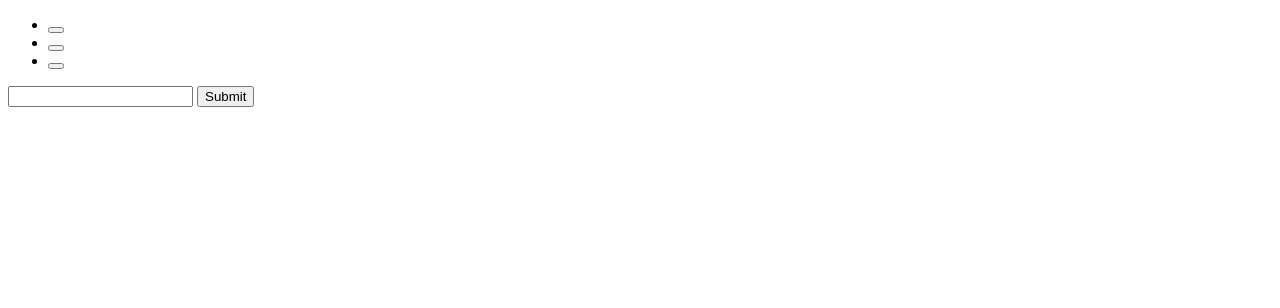
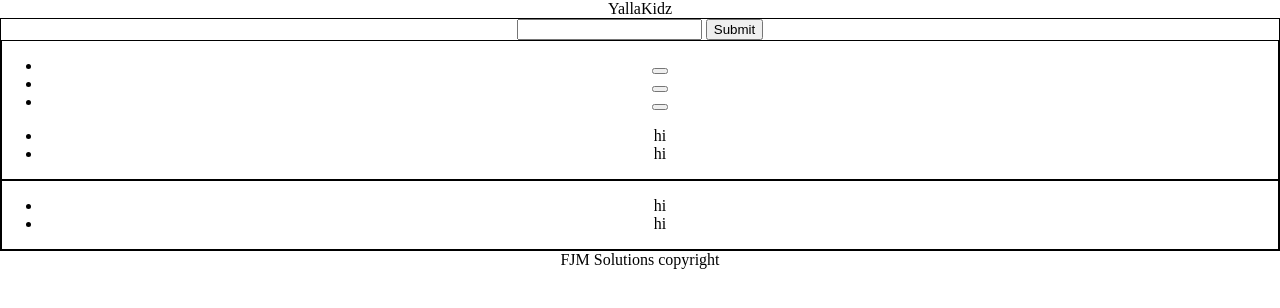
Before and after one commit to facn5/KidzPlanner, a website: page index.html in a window 1280 px wide. Drawn offline with Linux system fonts and the light colour scheme.

Commit message:
added css html basic elements

```diff
--- a/index.html
+++ b/index.html
@@ -1,20 +1,39 @@
 <!DOCTYPE html>
 <html>
+
 <head>
   <meta charset="utf-8">
   <title>tdd todo</title>
   <link rel="stylesheet" href="./style.css">
 </head>
+
 <body>
-    <div id = "todo-container">
+  <header>YallaKidz</header>
+
+  <div class="list-group">
+
+    <form id="add-todo">
+      <input type="text" name="description" value="">
+      <input type="submit" name=""  value="Submit">
+    </form>
+    <div id="todo-container">
       <ul>
+        <li>hi</li>
+        <li>hi</li>
       </ul>
     </div>
-    <form id="add-todo">
-      <input type="text" name="description" value="">
-      <input type="submit" name="" value="Submit">
-    </form>
+
+    <div id="completed-container">
+      <ul>
+        <li>hi</li>
+        <li>hi</li>
+      </ul>
+    </div>
+
+  </div>
+  <footer>FJM Solutions copyright</footer>
 </body>
-  <script type="text/javascript" src = "./logic.js"></script>
-  <script type="text/javascript" src = "./dom.js"></script>
+<script type="text/javascript" src="./logic.js"></script>
+<script type="text/javascript" src="./dom.js"></script>
+
 </html>
--- a/style.css
+++ b/style.css
@@ -0,0 +1,24 @@
+body {
+  margin: 0 auto;
+  text-align: center;
+}
+
+.list-group {
+  display: block;
+  border: 1px solid black;
+}
+
+#addTodo {
+  display: block;
+  border: 1px solid black;
+}
+
+#todo-container {
+  display: block;
+  border: 1px solid black;
+}
+
+#completed-container {
+  display: block;
+  border: 1px solid black;
+}
```
Lines whose indentation alone changed are shown as unchanged.
